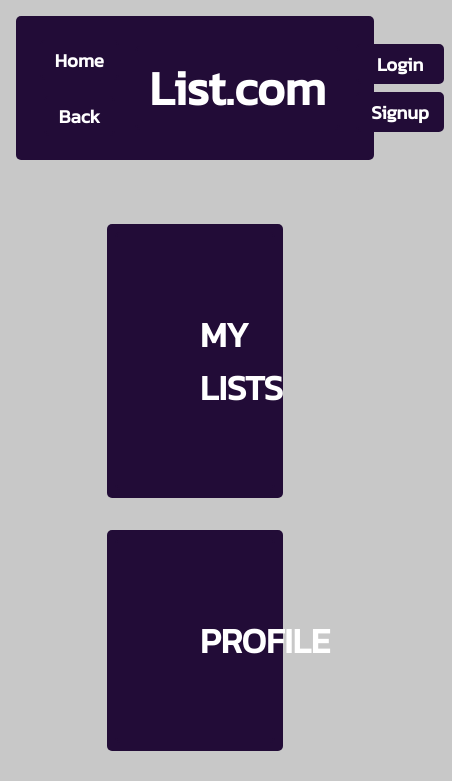
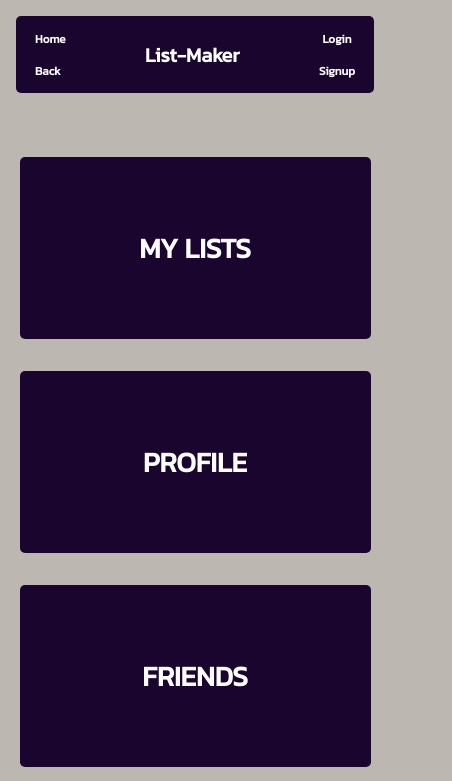
Before and after one commit to Ryobia/gift-list, a React (Create React App) app in the folder client/: page / in a window 390 px wide. Shown: the top 781 px of the page, 452 px wide, since content can reach past the window. Built offline with nearby package versions, Linux system fonts and the light colour scheme; the HTML template or start-up script is replaced by a standard one.

Commit message:
mobile friendly changes part 1

```diff
--- a/client/src/components/Header/index.js
+++ b/client/src/components/Header/index.js
@@ -20,7 +20,7 @@
       </nav>
       <nav>
         <Link className="insetBtn"to="/">
-          <h1>List.com</h1>
+          <h1>List-Maker</h1>
         </Link>
       </nav>
 
--- a/client/src/index.css
+++ b/client/src/index.css
@@ -1,11 +1,12 @@
 @import url("https://fonts.googleapis.com/css2?family=Kanit&display=swap");
 
 :root {
-  --color1: #220c37;
-  --color2: #c8c8c8;
+  --color1: #1a052e;
+  --color2: #bcb8b1;
   --color3: #39274b;
-  --color4: #494949;
-  --color5: #494949;
+  --color4: #353831;
+  --color5: #AD5D4E;
+  --color6: #3E78B2;
 }
 
 * {
@@ -38,13 +39,13 @@
   font-size: 48px;
 }
 
-nav * {
+nav a {
   color: white;
   display: flex;
   justify-content: center;
 }
 
-nav *:hover {
+nav a:hover {
   color: #c8c8c8;
 }
 
@@ -109,6 +110,37 @@
 .homeSection div h1 {
   padding: 2em;
   font-size: 35px;
+}
+
+
+@media (max-width: 750px) {
+  .homeSection a {
+    width: 90%;
+  }
+
+  .homeSection a div h1 {
+    font-size: 28px;
+  }
+
+}
+
+
+@media (max-width: 550px) {
+  header h1 {
+    font-size: 20px;
+  }
+
+  header {
+    padding: .25em;
+  }
+
+  .backBtnSection {
+    font-size: 10px;
+  }
+
+  header a {
+    font-size: 10px;
+  }
 }
 /* MY LISTS----------------------------------------------------------------------------------------------------------------------------------- */
 
@@ -398,3 +430,8 @@
 .linkSpan {
   font-size: 12px;
 }
+
+
+@media (max-width: 1000px) {
+
+}
```
